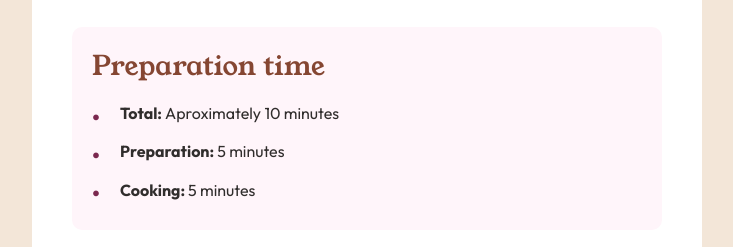
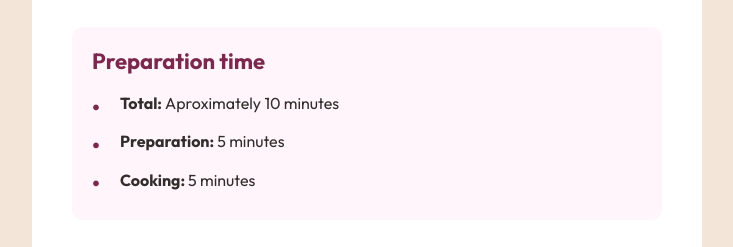
Before and after one commit to mohabelel/Front-mentor-challenge-04, a plain HTML site: page index.html in a window 1280 px wide. Shown: the part 531-778 px from the top of the page, without its empty margins (273-1006 px from the left). Drawn offline with Linux system fonts and the light colour scheme.

Commit message:
Update style.css

```diff
--- a/style.css
+++ b/style.css
@@ -79,9 +79,11 @@ body {
   border-radius: 10px;
   margin: 30px 0;
 }
-.container .prep-time h3 {
+.container .prep-time h2 {
+  font-family: "Outfit", sans-serif;
   color: hsl(332, 51%, 32%);
-  margin: 0 0 10px;
+  font-weight: 700;
+  font-size: 22px;
 }
 .container .prep-time ul li .dot-spn {
   font-size: 24px;
```
